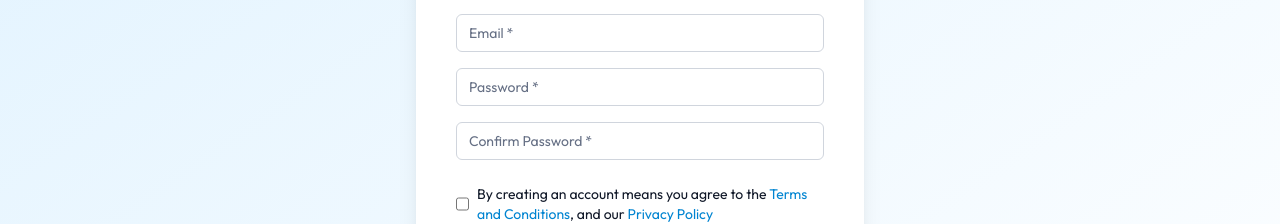
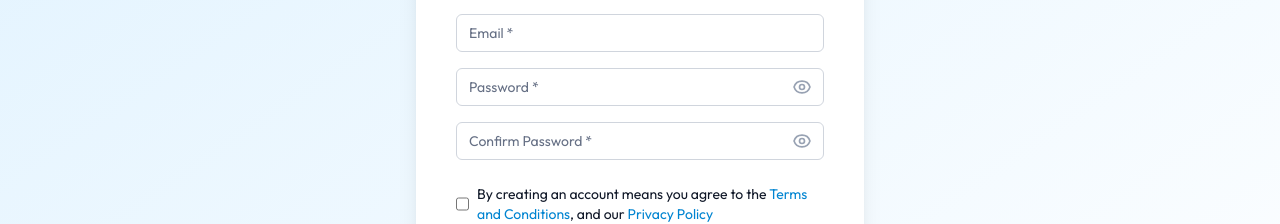
Before and after one commit to askadora/Adora_Utility_AI, a Next.js app: page /auth/signup in a window 1280 px wide. Shown: the part 332-556 px from the top of the page. Built offline with nearby package versions, Linux system fonts and the light colour scheme; no server answers.

Commit message:
add view password option in signin and signup

```diff
--- a/src/app/auth/signin/page.tsx
+++ b/src/app/auth/signin/page.tsx
@@ -12,6 +12,7 @@
   const { session, isLoading: authLoading } = useAuth();
   const [email, setEmail] = useState('');
   const [password, setPassword] = useState('');
+  const [showPassword, setShowPassword] = useState(false);
   const [error, setError] = useState<string | null>(null);
   const [isLoading, setIsLoading] = useState(false);
 
@@ -82,16 +83,34 @@
             <label htmlFor="password" className="block text-sm font-medium text-gray-700 dark:text-gray-200">
               Password
             </label>
+            <div className="relative mt-1">
               <input
                 id="password"
                 name="password"
-              type="password"
+                type={showPassword ? "text" : "password"}
                 autoComplete="current-password"
                 required
                 value={password}
                 onChange={e => setPassword(e.target.value)}
-              className="mt-1 block w-full rounded-md border-gray-300 shadow-sm focus:border-sky-500 focus:ring-sky-500 sm:text-sm dark:bg-gray-900 dark:border-gray-700 dark:text-white"
+                className="block w-full rounded-md border-gray-300 shadow-sm focus:border-sky-500 focus:ring-sky-500 sm:text-sm dark:bg-gray-900 dark:border-gray-700 dark:text-white"
               />
+              <button
+                type="button"
+                onClick={() => setShowPassword(!showPassword)}
+                className="absolute inset-y-0 right-0 pr-3 flex items-center text-gray-400 hover:text-gray-500 dark:hover:text-gray-300"
+              >
+                {showPassword ? (
+                  <svg className="h-5 w-5" fill="none" stroke="currentColor" viewBox="0 0 24 24">
+                    <path strokeLinecap="round" strokeLinejoin="round" strokeWidth={2} d="M13.875 18.825A10.05 10.05 0 0112 19c-4.478 0-8.268-2.943-9.543-7a9.97 9.97 0 011.563-3.029m5.858.908a3 3 0 114.243 4.243M9.878 9.878l4.242 4.242M9.88 9.88l-3.29-3.29m7.532 7.532l3.29 3.29M3 3l3.59 3.59m0 0A9.953 9.953 0 0112 5c4.478 0 8.268 2.943 9.543 7a10.025 10.025 0 01-4.132 5.411m0 0L21 21" />
+                  </svg>
+                ) : (
+                  <svg className="h-5 w-5" fill="none" stroke="currentColor" viewBox="0 0 24 24">
+                    <path strokeLinecap="round" strokeLinejoin="round" strokeWidth={2} d="M15 12a3 3 0 11-6 0 3 3 0 016 0z" />
+                    <path strokeLinecap="round" strokeLinejoin="round" strokeWidth={2} d="M2.458 12C3.732 7.943 7.523 5 12 5c4.478 0 8.268 2.943 9.542 7-1.274 4.057-5.064 7-9.542 7-4.477 0-8.268-2.943-9.542-7z" />
+                  </svg>
+                )}
+              </button>
+            </div>
           </div>
           <button
             type="submit"
--- a/src/app/auth/signup/page.tsx
+++ b/src/app/auth/signup/page.tsx
@@ -16,6 +16,8 @@
   const [email, setEmail] = useState('');
   const [password, setPassword] = useState('');
   const [confirmPassword, setConfirmPassword] = useState('');
+  const [showPassword, setShowPassword] = useState(false);
+  const [showConfirmPassword, setShowConfirmPassword] = useState(false);
   const [termsAccepted, setTermsAccepted] = useState(false);
   const [error, setError] = useState<string | null>(null);
   const [isLoading, setIsLoading] = useState(false);
@@ -163,28 +165,64 @@
               className="appearance-none rounded-md relative block w-full px-3 py-2 border border-gray-300 placeholder-gray-500 text-gray-900 focus:outline-none focus:ring-sky-500 focus:border-sky-500 focus:z-10 sm:text-sm dark:bg-gray-900 dark:border-gray-700 dark:text-white dark:placeholder-gray-400"
               placeholder="Email *"
             />
+            <div className="relative">
               <label htmlFor="password" className="sr-only">Password</label>
               <input
                 id="password"
                 name="password"
-              type="password"
+                type={showPassword ? "text" : "password"}
                 required
                 value={password}
                 onChange={e => setPassword(e.target.value)}
                 className="appearance-none rounded-md relative block w-full px-3 py-2 border border-gray-300 placeholder-gray-500 text-gray-900 focus:outline-none focus:ring-sky-500 focus:border-sky-500 focus:z-10 sm:text-sm dark:bg-gray-900 dark:border-gray-700 dark:text-white dark:placeholder-gray-400"
                 placeholder="Password *"
               />
+              <button
+                type="button"
+                onClick={() => setShowPassword(!showPassword)}
+                className="absolute inset-y-0 right-0 pr-3 flex items-center text-gray-400 hover:text-gray-500 dark:hover:text-gray-300 z-10"
+              >
+                {showPassword ? (
+                  <svg className="h-5 w-5" fill="none" stroke="currentColor" viewBox="0 0 24 24">
+                    <path strokeLinecap="round" strokeLinejoin="round" strokeWidth={2} d="M13.875 18.825A10.05 10.05 0 0112 19c-4.478 0-8.268-2.943-9.543-7a9.97 9.97 0 011.563-3.029m5.858.908a3 3 0 114.243 4.243M9.878 9.878l4.242 4.242M9.88 9.88l-3.29-3.29m7.532 7.532l3.29 3.29M3 3l3.59 3.59m0 0A9.953 9.953 0 0112 5c4.478 0 8.268 2.943 9.543 7a10.025 10.025 0 01-4.132 5.411m0 0L21 21" />
+                  </svg>
+                ) : (
+                  <svg className="h-5 w-5" fill="none" stroke="currentColor" viewBox="0 0 24 24">
+                    <path strokeLinecap="round" strokeLinejoin="round" strokeWidth={2} d="M15 12a3 3 0 11-6 0 3 3 0 016 0z" />
+                    <path strokeLinecap="round" strokeLinejoin="round" strokeWidth={2} d="M2.458 12C3.732 7.943 7.523 5 12 5c4.478 0 8.268 2.943 9.542 7-1.274 4.057-5.064 7-9.542 7-4.477 0-8.268-2.943-9.542-7z" />
+                  </svg>
+                )}
+              </button>
+            </div>
+            <div className="relative">
               <label htmlFor="confirmPassword" className="sr-only">Confirm Password</label>
               <input
                 id="confirmPassword"
                 name="confirmPassword"
-              type="password"
+                type={showConfirmPassword ? "text" : "password"}
                 required
                 value={confirmPassword}
                 onChange={e => setConfirmPassword(e.target.value)}
                 className="appearance-none rounded-md relative block w-full px-3 py-2 border border-gray-300 placeholder-gray-500 text-gray-900 focus:outline-none focus:ring-sky-500 focus:border-sky-500 focus:z-10 sm:text-sm dark:bg-gray-900 dark:border-gray-700 dark:text-white dark:placeholder-gray-400"
                 placeholder="Confirm Password *"
               />
+              <button
+                type="button"
+                onClick={() => setShowConfirmPassword(!showConfirmPassword)}
+                className="absolute inset-y-0 right-0 pr-3 flex items-center text-gray-400 hover:text-gray-500 dark:hover:text-gray-300 z-10"
+              >
+                {showConfirmPassword ? (
+                  <svg className="h-5 w-5" fill="none" stroke="currentColor" viewBox="0 0 24 24">
+                    <path strokeLinecap="round" strokeLinejoin="round" strokeWidth={2} d="M13.875 18.825A10.05 10.05 0 0112 19c-4.478 0-8.268-2.943-9.543-7a9.97 9.97 0 011.563-3.029m5.858.908a3 3 0 114.243 4.243M9.878 9.878l4.242 4.242M9.88 9.88l-3.29-3.29m7.532 7.532l3.29 3.29M3 3l3.59 3.59m0 0A9.953 9.953 0 0112 5c4.478 0 8.268 2.943 9.543 7a10.025 10.025 0 01-4.132 5.411m0 0L21 21" />
+                  </svg>
+                ) : (
+                  <svg className="h-5 w-5" fill="none" stroke="currentColor" viewBox="0 0 24 24">
+                    <path strokeLinecap="round" strokeLinejoin="round" strokeWidth={2} d="M15 12a3 3 0 11-6 0 3 3 0 016 0z" />
+                    <path strokeLinecap="round" strokeLinejoin="round" strokeWidth={2} d="M2.458 12C3.732 7.943 7.523 5 12 5c4.478 0 8.268 2.943 9.542 7-1.274 4.057-5.064 7-9.542 7-4.477 0-8.268-2.943-9.542-7z" />
+                  </svg>
+                )}
+              </button>
+            </div>
           </div>
           <div className="flex items-center">
             <input
```
Lines whose indentation alone changed are shown as unchanged.
